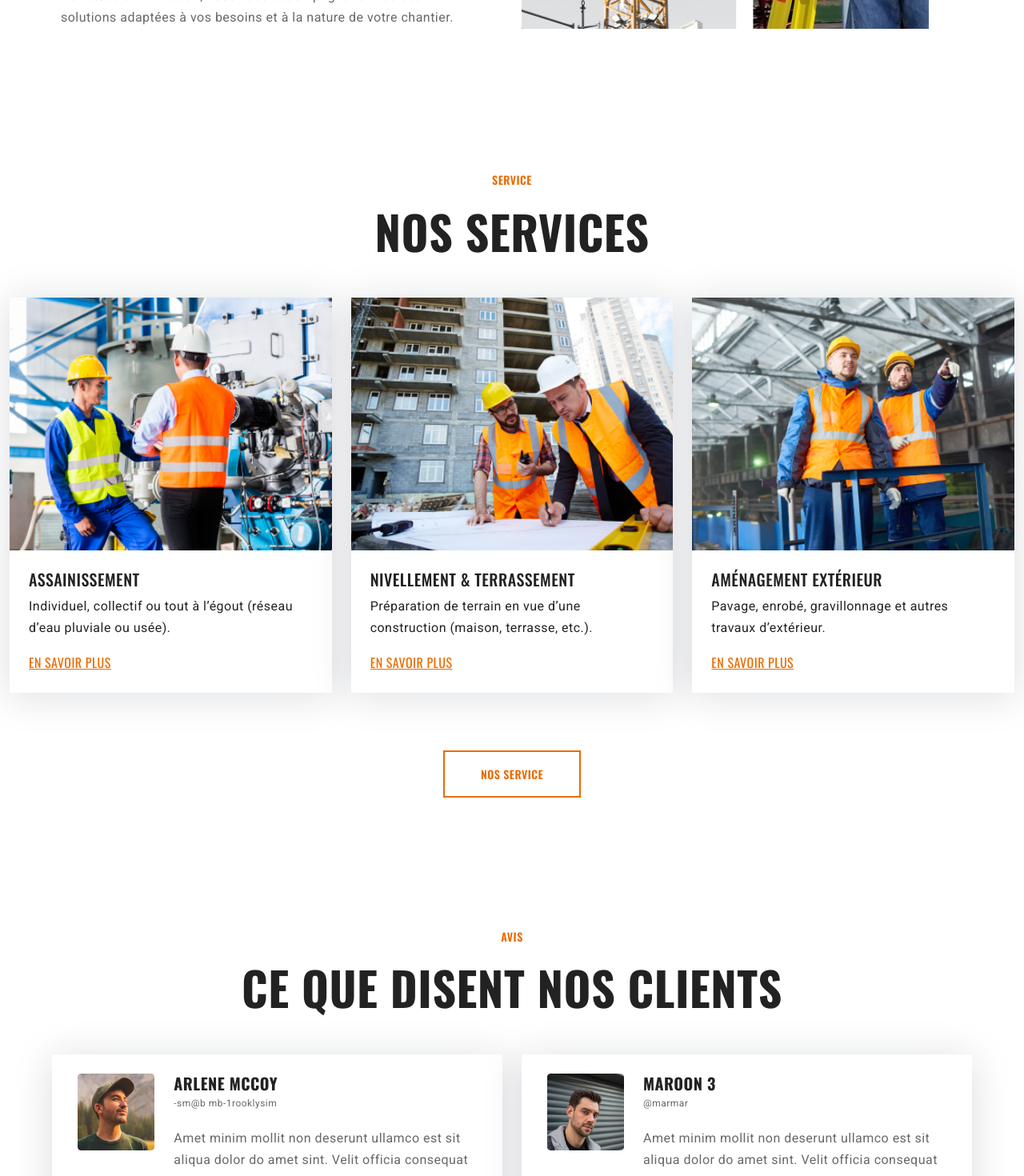
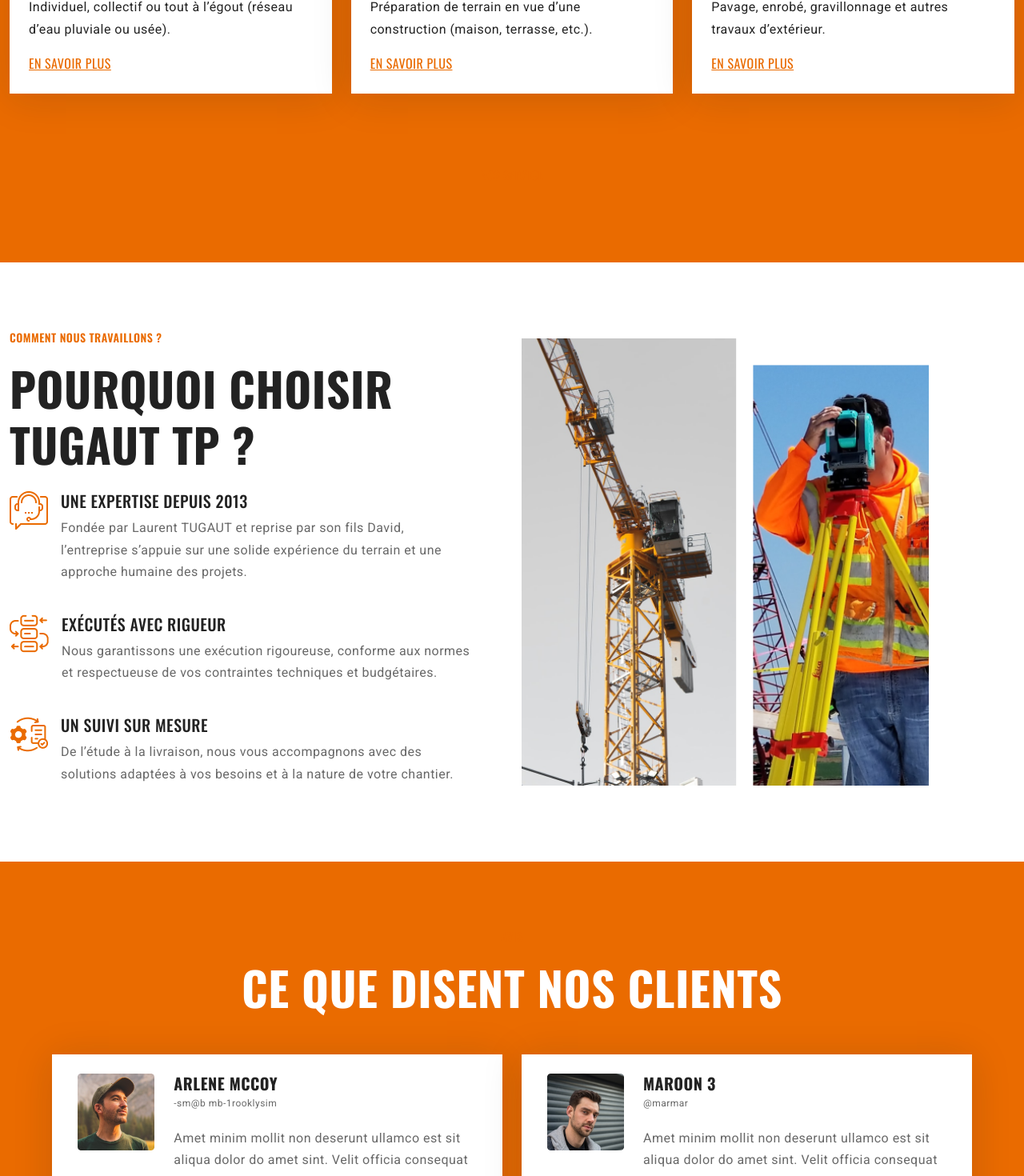
Before and after one commit to YoanGvs/tugautTPV3, a React (Create React App) app: page / in a window 1280 px wide. Shown: the part 2100-3570 px from the top of the page at 80% size. Built offline with nearby package versions, Linux system fonts and the light colour scheme.

Commit message:
💄 Ajout de la personnalisation des couleurs de fond et de titre dans les sections Service et Testimonial pour une meilleure présentation visuelle

```diff
--- a/src/component/Section/Service.jsx
+++ b/src/component/Section/Service.jsx
@@ -2,21 +2,27 @@
 import { NavLink } from "react-router-dom";
 import CardSevice from "../Card/CardSevice";
 
-const Service = (props) => {
+const Service = ({ service, type, backgroundColor, titleColor }) => {
+  const sectionStyle = backgroundColor ? { backgroundColor } : undefined;
+  const titleStyle = titleColor ? { color: titleColor } : undefined;
+
   return (
-    <section>
+    <section style={sectionStyle}>
       <div className="container">
         <div className="text-center mb-5">
           <p className="semi-bold font__size--14 text__14-1024 color__orange text-uppercase">
             service
           </p>
-          <h3 className="bold font__size--58 text__50-1024 text__50-sm text__50-xs text-uppercase">
+          <h3
+            className="bold font__size--58 text__50-1024 text__50-sm text__50-xs text-uppercase"
+            style={titleStyle}
+          >
             Nos services
           </h3>
         </div>
 
         <div className="row mb-5">
-          {props.service.map((obj) => {
+          {service.map((obj) => {
             return (
               <div className="col-lg-4 mb-4">
                 <CardSevice data={obj} />
@@ -25,7 +31,7 @@
           })}
         </div>
 
-        {props.type != "service" ? (
+        {type != "service" ? (
           <div className="text-center">
             <div className="d-inline-block">
               <NavLink
--- a/src/component/Section/Testimonial.jsx
+++ b/src/component/Section/Testimonial.jsx
@@ -1,14 +1,20 @@
 import React from "react";
 
-const Testimonial = () => {
+const Testimonial = ({ backgroundColor, titleColor }) => {
+  const sectionStyle = backgroundColor ? { backgroundColor } : undefined;
+  const titleStyle = titleColor ? { color: titleColor } : undefined;
+
   return (
-    <section>
+    <section style={sectionStyle}>
       <div className="container">
         <div className="text-center mb-5">
           <p className="semi-bold font__size--14 text__14-1024 color__orange text-uppercase">
             AVIS
           </p>
-          <h3 className="bold font__size--58 text__50-1024 text__50-sm text__50-xs text-uppercase mb-4">
+          <h3
+            className="bold font__size--58 text__50-1024 text__50-sm text__50-xs text-uppercase mb-4"
+            style={titleStyle}
+          >
             ce que disent nos clients
           </h3>
           {/* <p className="normal font__size--16 color__gray-1 roboto">
@@ -78,7 +84,7 @@
           </div>
         </div>
 
-        <div className="row justify-content-center">
+        {/* <div className="row justify-content-center">
           <div className="col-xl-10">
             <div className="wrapper__brand-testimonial d-flex flex-wrap flex-lg-nowrap align-items-center justify-content-lg-between justify-content-center">
               <img src="./../images/8.png" alt="" />
@@ -88,7 +94,7 @@
               <img src="./../images/8.png" alt="" />
             </div>
           </div>
-        </div>
+        </div> */}
       </div>
     </section>
   );
--- a/src/container/homepage/index.jsx
+++ b/src/container/homepage/index.jsx
@@ -80,11 +80,15 @@
 
         <About />
 
+        <Service
+          service={featuredServices}
+          backgroundColor="#EA6B00"
+          titleColor="#FFFFFF"
+        />
+
         <Step />
 
-        <Service service={featuredServices} />
-
-        <Testimonial />
+        <Testimonial backgroundColor="#EA6B00" titleColor="#FFFFFF" />
 
         <section className="overflow-hidden">
           <div className="text-center mb-5">
```
